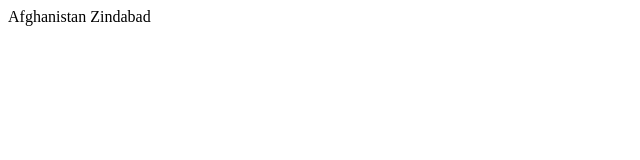
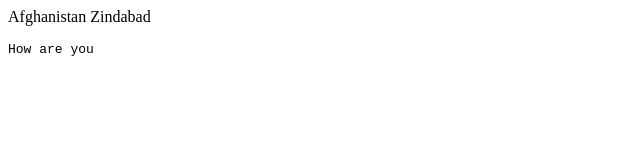
Before and after one commit to baseerahmadi33944/New-folder, a plain HTML site: page index.html in a window 1280 px wide. Shown: the full height of the page, 0-640 px from the left. Drawn offline with Linux system fonts and the light colour scheme.

Commit message:
Update index.html

```diff
--- a/index.html
+++ b/index.html
@@ -2,5 +2,6 @@
     <head></head>
     <body>
         <p>Afghanistan Zindabad</p>
+        <pre>How are you</pre>
     </body>
 </html>
```
